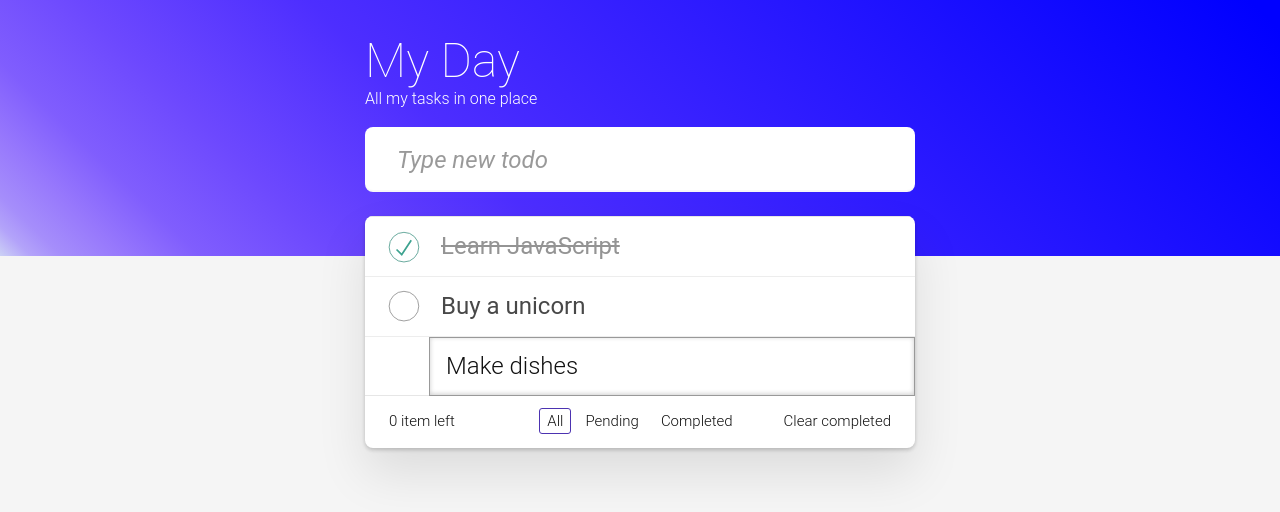
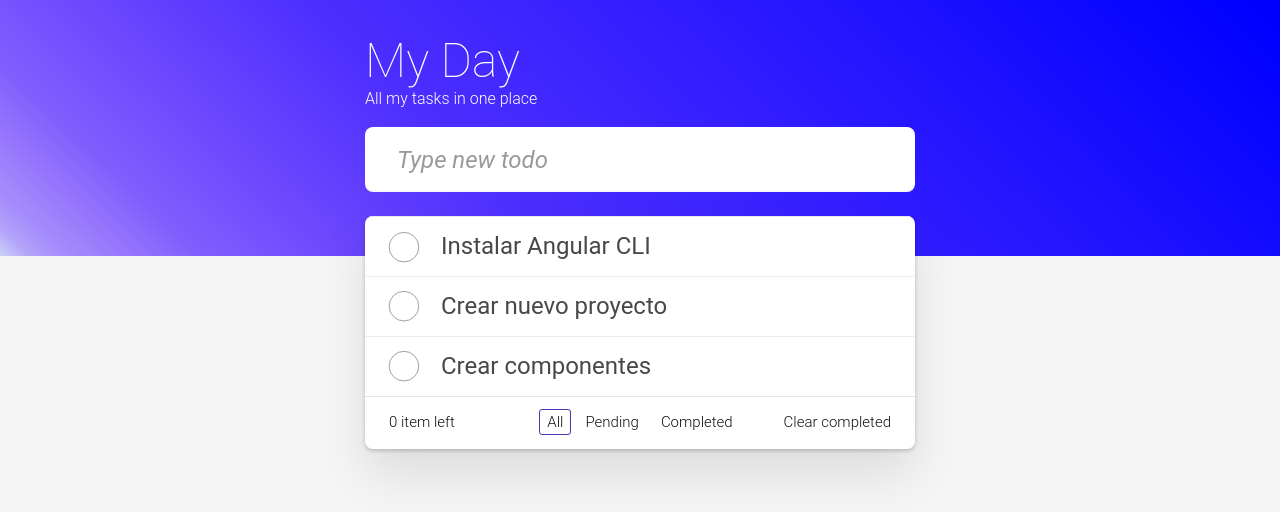
Before and after one commit to yesiddn/todoapp-angular, an Angular app: page / in a window 1280 px wide. Shown: the top 512 px of the page. Built offline with nearby package versions, Linux system fonts and the light colour scheme.

Commit message:
chore: Update home component with task list and checkboxes

```diff
--- a/src/app/pages/home/home.component.html
+++ b/src/app/pages/home/home.component.html
@@ -10,7 +10,15 @@
     <!-- This section should be hidden by default and shown when there are todos -->
     <section class="main">
       <ul class="todo-list">
-        <li class="completed">
+        <li *ngFor="let task of tasks()">
+          <div class="view">
+            <input class="toggle" type="checkbox" />
+            <label>{{ task }}</label>
+            <button class="destroy"></button>
+          </div>
+          <input class="edit" value="Buy a unicorn" />
+        </li>
+        <!-- <li class="completed">
           <div class="view">
             <input class="toggle" type="checkbox" checked />
             <label>Learn JavaScript</label>
@@ -33,7 +41,7 @@
             <button class="destroy"></button>
           </div>
           <input class="edit" value="Make dishes" />
-        </li>
+        </li> -->
       </ul>
     </section>
     <!-- This footer should be hidden by default and shown when there are todos -->
--- a/src/app/pages/home/home.component.ts
+++ b/src/app/pages/home/home.component.ts
@@ -1,12 +1,17 @@
-import { Component } from '@angular/core';
+import { Component, signal } from '@angular/core';
+import { CommonModule } from '@angular/common'
 
 @Component({
   selector: 'app-home',
   standalone: true,
-  imports: [],
+  imports: [CommonModule],
   templateUrl: './home.component.html',
-  styleUrl: './home.component.css'
+  styleUrl: './home.component.css',
 })
 export class HomeComponent {
-
+  tasks = signal([
+    'Instalar Angular CLI',
+    'Crear nuevo proyecto',
+    'Crear componentes',
+  ]);
 }
```
